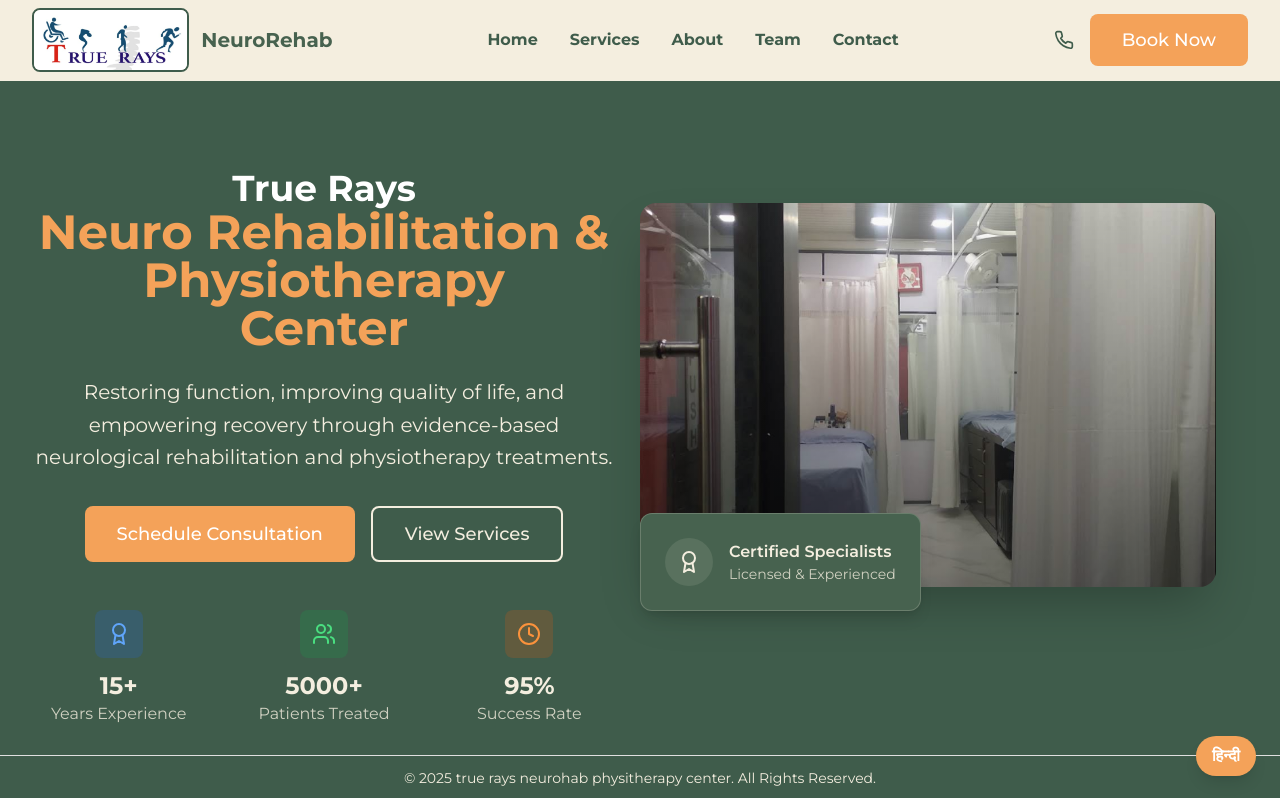
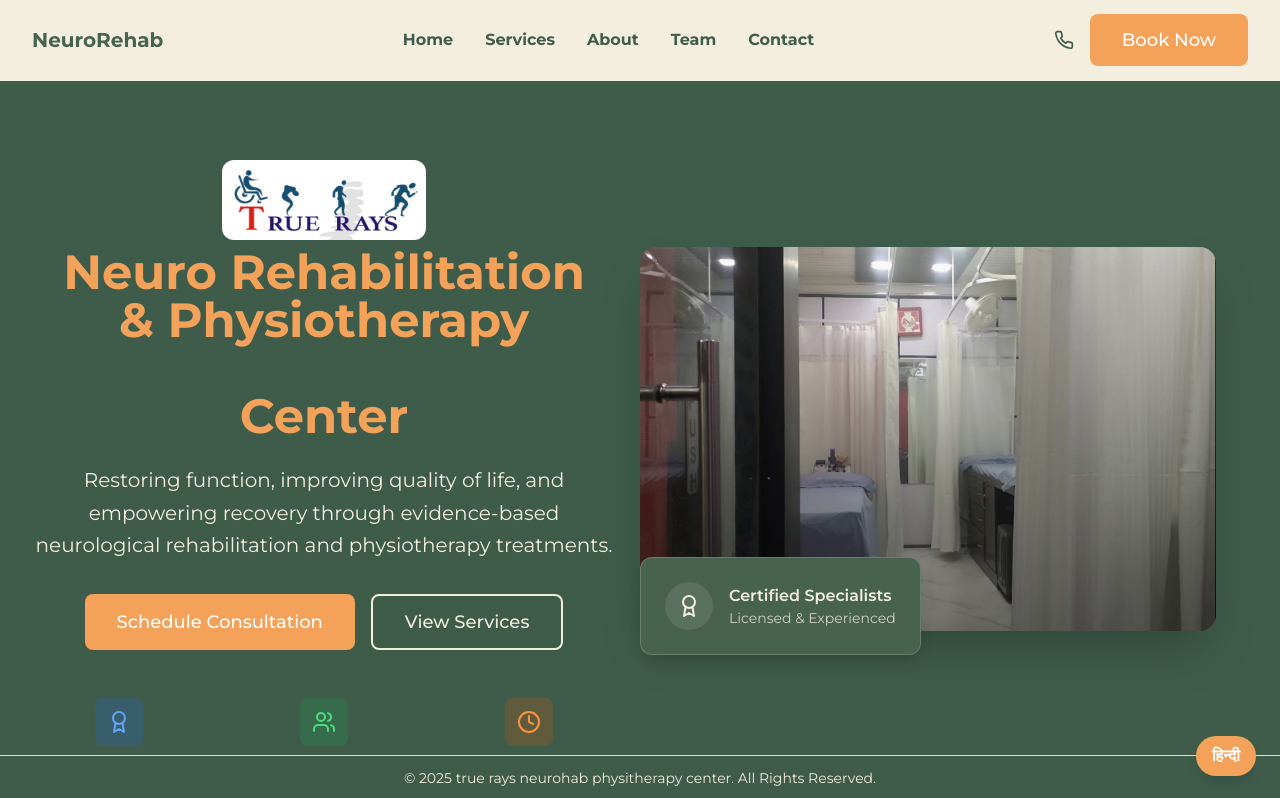
Before and after one commit to bhomik-glitch/neuro-hab-, a React (Vite) app: page / in a window 1280 px wide. Shown: the top 798 px of the page. Built offline with nearby package versions, Linux system fonts and the light colour scheme.

Commit message:
logo changes

```diff
--- a/src/components/Header.tsx
+++ b/src/components/Header.tsx
@@ -19,7 +19,6 @@
         <div className="flex items-center justify-between h-20">
           <div className="flex items-center">
             <a href="#" className="flex items-center">
-              <img src={logo} alt="NeuroRehab Logo" className="h-16 w-auto mr-3 rounded-lg border-2 border-[#3F5C4B]" />
               <span className="text-xl font-bold text-[#47624F]">NeuroRehab</span>
             </a>
           </div>
--- a/src/components/Hero.tsx
+++ b/src/components/Hero.tsx
@@ -1,6 +1,7 @@
 import React from 'react';
 import { ArrowRight, Award, Users, Clock } from 'lucide-react';
 import img2 from '../assets/img 2 .png';
+import logo from '../assets/logo/logo.png';
 import { useTranslation } from 'react-i18next';
 
 const Hero = () => {
@@ -10,8 +11,8 @@
       <div className="max-w-7xl mx-auto px-4 sm:px-6 lg:px-8">
         <div className="grid grid-cols-1 lg:grid-cols-2 gap-12 items-center">
           <div>
-            <h1 className="text-4xl md:text-5xl font-bold text-[#3F5C4B] mb-6 text-center">
-              <span className="text-white text-3xl md:text-4xl">{t('hero.title1')}</span><br />
+            <h1 className="text-4xl md:text-5xl font-bold text-[#3F5C4B] mb-6 text-center flex flex-col items-center">
+              <img src={logo} alt="True Rays Logo" className="h-14 md:h-20 mb-2 rounded-xl" />
               <span className="text-[#F4A259]">{t('hero.title2')}</span> <span className="text-[#F4A259]">{t('hero.title3')}</span><br />
               <span className="text-[#F4A259]">{t('hero.title4')}</span>
             </h1>
```
